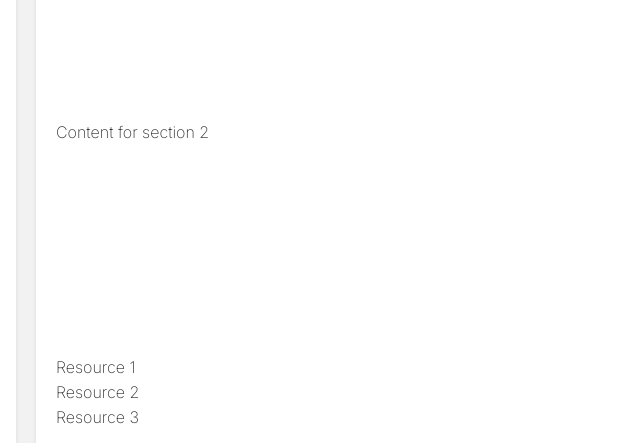
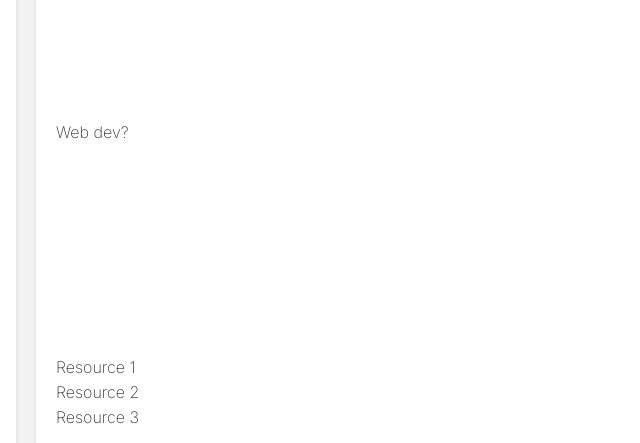
Before and after one commit to AtlasIndustry/wdd131, a plain HTML site: page assignment1/index.html in a window 1280 px wide. Shown: the part 137-580 px from the top of the page, 614-1254 px from the left. Drawn offline with Linux system fonts and the light colour scheme; files whose address does not match are found by name.

Commit message:
Push again

```diff
--- a/assignment1/index.html
+++ b/assignment1/index.html
@@ -45,7 +45,7 @@
         </section>
         <section class="card">
             <h2></h2>
-            <p>Content for section 2</p>
+            <p>Web dev?</p>
             <ul>
                 <li><a href="#">Resource 1</a></li>
                 <li><a href="#">Resource 2</a></li>
```
